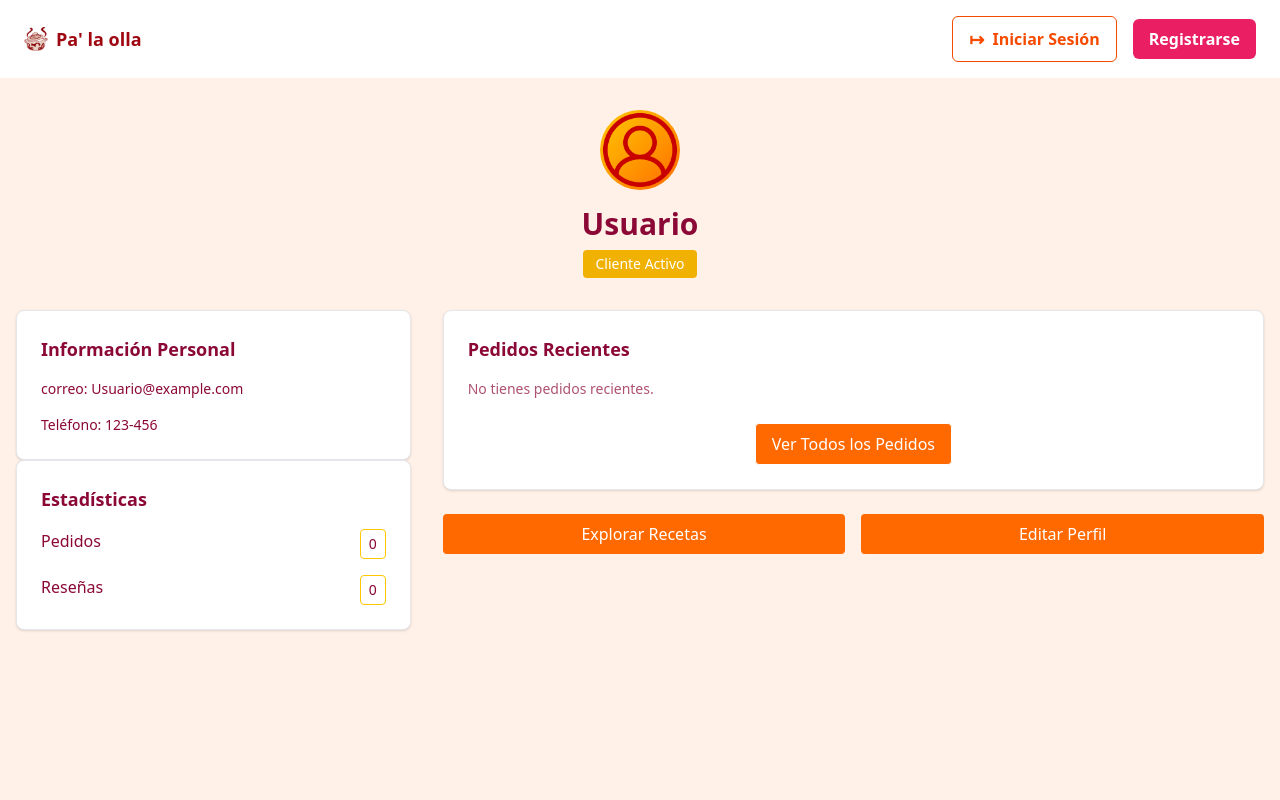
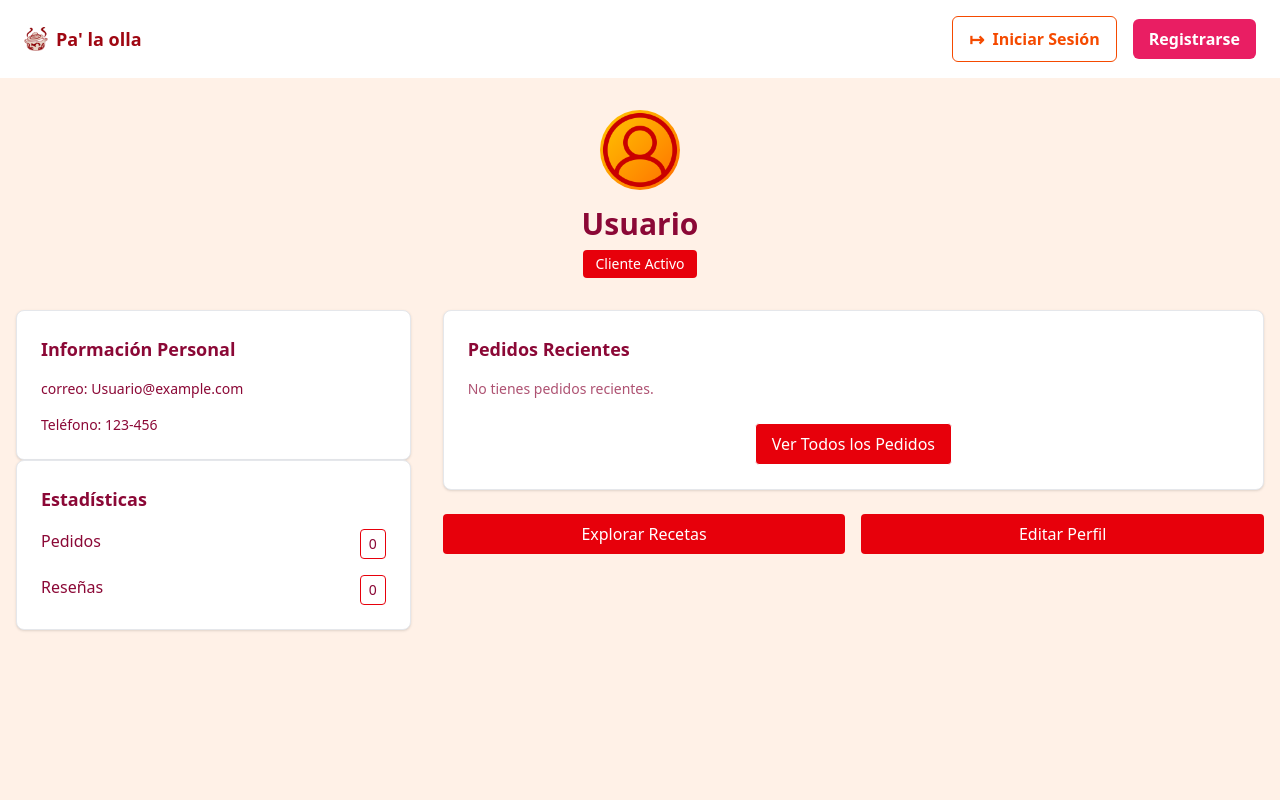
Before and after one commit to 44devCarlos/Pa-la-Olla, a React (Vite) app in the folder web/: page /Perfil in a window 1280 px wide. Shown: the top 800 px of the page. Built offline with nearby package versions, Linux system fonts and the light colour scheme.

Commit message:
Iconos de descripcion y un cambio de colores en perfil

```diff
--- a/web/src/pages/Descripcion.jsx
+++ b/web/src/pages/Descripcion.jsx
@@ -597,8 +597,8 @@ export default function Descripcion() {
                   />
                   <div className="flex h-full w-full items-center justify-between rounded-lg border border-red-900/20 px-2">
                     <div className="flex w-full items-center space-x-3 px-3">
-                      <img src={receta.imagen} alt="" className="size-5" />
-                      <div className="flex flex-col">
+                      <span className="text-lg">💡</span>
+                      <div className=" flex flex-col">
                         <p className="font-bold">Principiante</p>
                         <p className="text-sm font-semibold">
                           Preparación sencilla
@@ -631,7 +631,7 @@ export default function Descripcion() {
                   </div>
                   <div className="flex h-full w-full items-center justify-between rounded-lg border border-red-900/20 px-2">
                     <div className="flex w-full items-center space-x-3 px-3">
-                      <img src={receta.imagen} alt="" className="size-5" />
+                      <span className="text-lg">🥘</span>
                       <div className="flex flex-col">
                         <p className="font-bold">Intermedio</p>
                         <p className="text-sm font-semibold">
@@ -665,7 +665,7 @@ export default function Descripcion() {
                   </div>
                   <div className="flex h-full w-full items-center justify-between rounded-lg border border-red-900/20 px-2">
                     <div className="flex w-full items-center space-x-3 px-3">
-                      <img src={receta.imagen} alt="" className="size-5" />
+                      <span className="text-lg">👨‍🍳</span>
                       <div className="flex flex-col">
                         <p className="font-bold">Avanzado</p>
                         <p className="text-sm font-semibold">
--- a/web/src/pages/Login.jsx
+++ b/web/src/pages/Login.jsx
@@ -79,7 +79,7 @@ export default function Login() {
             </div>
             <button
               type="submit"
-              className="w-full bg-orange-600 text-white py-2 rounded-md hover:bg-orange-700 transition"
+              className="w-full bg-red-600 text-white py-2 rounded-md hover:bg-orange-700 transition"
             >
               Iniciar Sesión
             </button>
--- a/web/src/pages/Perfil.jsx
+++ b/web/src/pages/Perfil.jsx
@@ -107,7 +107,7 @@ const Perfil = () => {
         <h1 className="mb-2 text-3xl font-bold">
           {user?.nombre_usuario || "Usuario"}
         </h1>
-        <span className="inline-block rounded bg-yellow-500 px-3 py-1 text-sm text-white">
+        <span className="inline-block rounded bg-red-600 px-3 py-1 text-sm text-white">
           Cliente Activo
         </span>
       </section>
@@ -130,13 +130,13 @@ const Perfil = () => {
             <h2 className="text-lg font-semibold">Estadísticas</h2>
             <div className="flex justify-between">
               <span>Pedidos</span>
-              <span className="rounded border border-yellow-400 px-2 py-1 text-sm">
+              <span className="rounded border border-red-600 px-2 py-1 text-sm">
                 {cantidadPedidos}
               </span>
             </div>
             <div className="flex justify-between">
               <span>Reseñas</span>
-              <span className="rounded border border-yellow-400 px-2 py-1 text-sm">
+              <span className="rounded border border-red-600 px-2 py-1 text-sm">
                 {cantidadComentarios}
               </span>
             </div>
@@ -164,7 +164,7 @@ const Perfil = () => {
                     </div>
                     <div className="flex items-center gap-3">
                       <button
-                        className="cursor-pointer rounded border border-orange-500 bg-orange-500 px-3 py-1 text-sm text-white hover:bg-rose-900 hover:text-white"
+                        className="cursor-pointer rounded border border-red-500 bg-red-600 px-3 py-1 text-sm text-white hover:bg-rose-900 hover:text-white"
                         onClick={() => {
                           setMostrarPasoPaso(true);
                           setMostrarVideo(true);
@@ -174,7 +174,7 @@ const Perfil = () => {
                         Ver Receta
                       </button>
                       <button
-                        className="cursor-pointer rounded border border-orange-500 bg-orange-500 px-3 py-1 text-sm text-white hover:bg-rose-900 hover:text-white"
+                        className="cursor-pointer rounded border border-red-500 bg-red-600 px-3 py-1 text-sm text-white hover:bg-rose-900 hover:text-white"
                         onClick={() => {
                           setMostrarDetallesPedido(true);
                           verDetalles(pedido.id_pedido);
@@ -192,7 +192,7 @@ const Perfil = () => {
               )}
               <div className="mt-6 text-center">
                 <button
-                  className="cursor-pointer rounded border bg-orange-500 px-4 py-2 text-white hover:bg-rose-900"
+                  className="cursor-pointer rounded border bg-red-600 px-4 py-2 text-white hover:bg-rose-900"
                   onClick={() => setMostrarPedidos(true)}
                 >
                   Ver Todos los Pedidos
@@ -204,12 +204,12 @@ const Perfil = () => {
           {/* Botones de acción */}
           <div className="mb-10 grid gap-4 md:grid-cols-2">
             <Link to="/">
-              <button className="w-full cursor-pointer rounded bg-orange-500 px-4 py-2 text-white hover:bg-rose-900">
+              <button className="w-full cursor-pointer rounded bg-red-600 px-4 py-2 text-white hover:bg-rose-900">
                 Explorar Recetas
               </button>
             </Link>
             <button
-              className="w-full cursor-pointer rounded bg-orange-500 px-4 py-2 text-white hover:bg-rose-900"
+              className="w-full cursor-pointer rounded bg-red-600 px-4 py-2 text-white hover:bg-rose-900"
               onClick={() => (window.location.href = "/EditarPerfil")}
             >
               Editar Perfil
```
